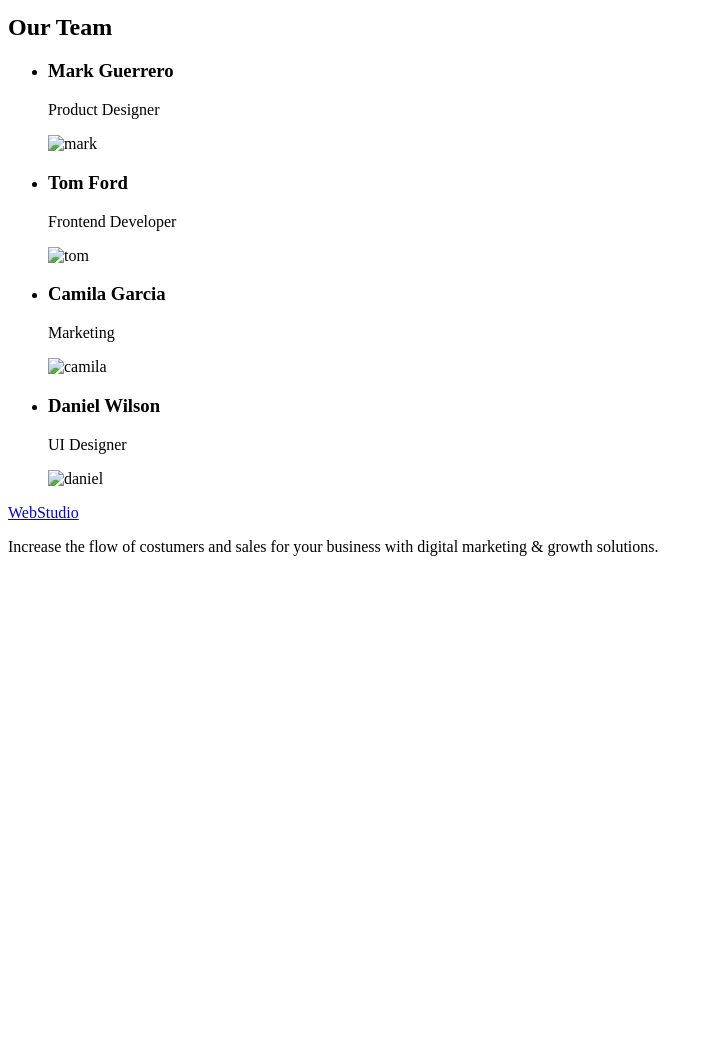
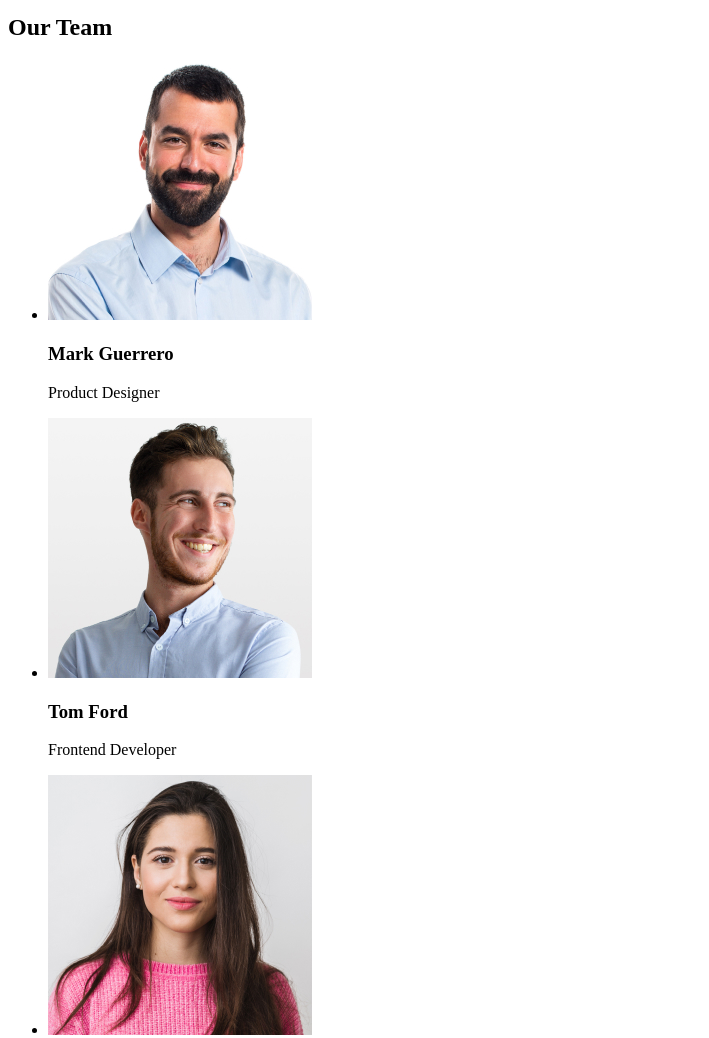
Before and after one commit to Halkina-Lidiia/goit-markup-hw-01-, a plain HTML site: page index.html in a window 1280 px wide. Shown: the part 600-1638 px from the top of the page, without its empty margins (0-709 px from the left). Before the commit the page ends 1172 px from the top, so only its background shows below. Drawn offline with Linux system fonts and the light colour scheme.

Commit message:
add our  team images,footer

```diff
--- a/index.html
+++ b/index.html
@@ -75,29 +75,31 @@ Design practice focused on digital experiences. We bring forth a deep passion fo
 </section>
 
 <section>
-<h2>Our Team </h2>
+  <h2>Our Team </h2>
 <ul>
 
 <li>
+<img src="./images/img m.jpg" alt="mark" width="264" />
  <h3>Mark Guerrero</h3>
  <p>Product Designer</p>
- <img src="./images/markguererrojpg" alt="mark" width="264"/>
+ </li>
+
+<li>
+<img src="./images/img t.jpg" alt="tom" width="264" />
+<h3>Tom Ford</h3>
+<p>Frontend Developer</p>
 </li>
 
 <li>
-<h3>Tom Ford</h3>
-<p>Frontend Developer</p>
-<img src="./images/tomford.jpg" alt="tom" width="264"/>
-</li>
-<li>
+<img src="./images/img c.jpg" alt="camila" width="264" />
  <h3>Camila Garcia</h3>
  <p>Marketing</p>
- <img src="./images/camilagarcia.jpg" alt="camila" width="264"/>
 </li>
+
 <li>
+<img src="./images/img d.jpg" alt="daniel" width="264" />
 <h3>Daniel Wilson</h3>
 <p>UI Designer</p>
-<img src="./images/danielwilson.jpg" alt="daniel" width="264"/>
 </li>
 
 </ul>
@@ -109,7 +111,7 @@ Design practice focused on digital experiences. We bring forth a deep passion fo
 <footer>
 <a href="./index.html">WebStudio</a>
 
-<p>Increase the flow of costumers and sales for your business with digital marketing
+<p>Increase the flow of custumers and sales for your business with digital marketing
  & growth solutions.
 </p>
 </footer>
```
